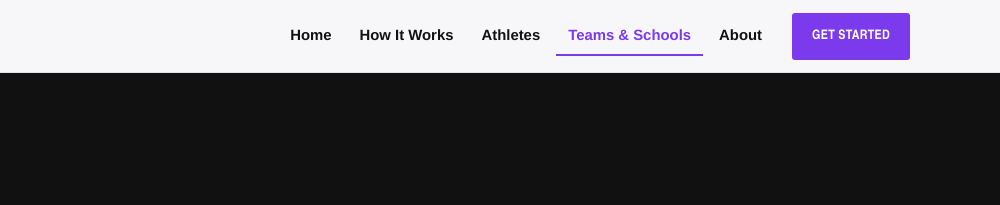
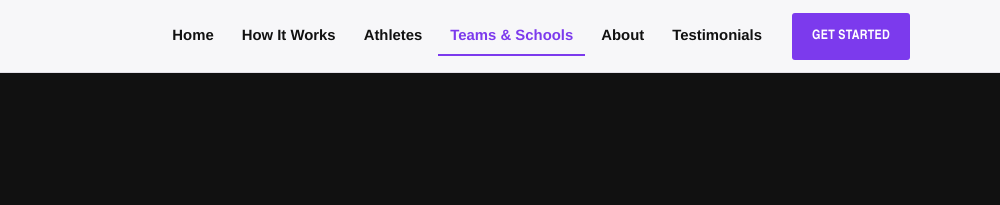
Before and after one commit to TrueFrameAthletics/trueframeathletics.com, a website: page public/teams.html in a window 1280 px wide. Shown: the top 205 px of the page, 280-1280 px from the left. Drawn offline with Linux system fonts and the light colour scheme.

Commit message:
Add Testimonials navigation after About

```diff
--- a/public/teams.html
+++ b/public/teams.html
@@ -20,7 +20,7 @@
     <a class="brand" href="/" aria-label="TrueFrame Athletics home"><img src="/logo-mark.svg" alt="" width="46" height="39"><span class="brand-text"><span class="brand-name">TrueFrame</span><span class="brand-tag">Athletics</span></span></a>
     <button class="nav-toggle" id="nav-toggle" aria-expanded="false" aria-controls="nav-menu">Menu</button>
     <nav class="nav-menu" id="nav-menu" aria-label="Main">
-      <ul class="nav-links"><li><a href="/">Home</a></li><li><a href="/how-it-works">How It Works</a></li><li><a href="/athletes">Athletes</a></li><li><a href="/teams" aria-current="page">Teams &amp; Schools</a></li><li><a href="/about">About</a></li></ul>
+      <ul class="nav-links"><li><a href="/">Home</a></li><li><a href="/how-it-works">How It Works</a></li><li><a href="/athletes">Athletes</a></li><li><a href="/teams" aria-current="page">Teams &amp; Schools</a></li><li><a href="/about">About</a></li><li><a href="/testimonials">Testimonials</a></li></ul>
       <a class="btn btn-primary nav-cta" href="/contact">Get Started</a>
     </nav>
   </div>
@@ -101,7 +101,7 @@
           <li><a href="/how-it-works">How It Works</a></li>
           <li><a href="/athletes">Athletes</a></li>
           <li><a href="/teams">Teams &amp; Schools</a></li>
-          <li><a href="/about">About</a></li>
+          <li><a href="/about">About</a></li><li><a href="/testimonials">Testimonials</a></li>
         </ul>
       </div>
       <div class="foot-col">
```
